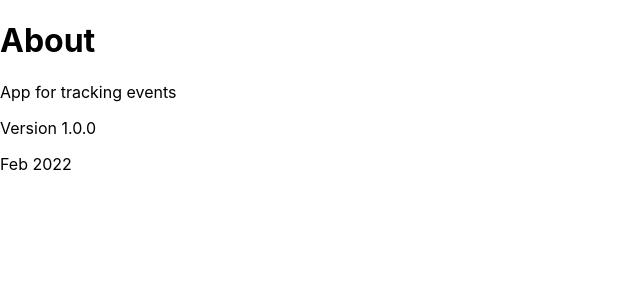
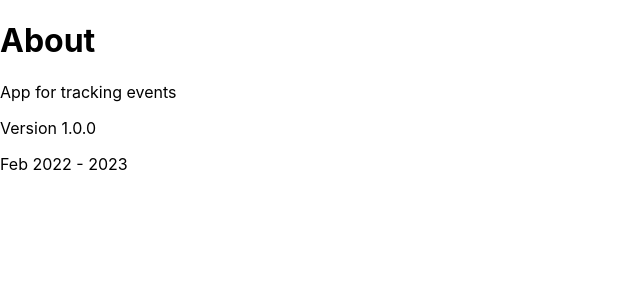
Before and after one commit to tomkent321/my-events, a Next.js app in the folder my-events-frontend/: page /about in a window 1280 px wide. Shown: the top 300 px of the page, without its empty margins (0-640 px from the left). Built offline with nearby package versions, Linux system fonts and the light colour scheme.

Commit message:
About adjust

```diff
--- a/my-events-frontend/pages/about.js
+++ b/my-events-frontend/pages/about.js
@@ -4,7 +4,7 @@ export default function AboutPage() {
       <h1>About</h1>
       <p>App for tracking events</p>
       <p>Version 1.0.0</p>
-      <p>Feb 2022</p>
+      <p>Feb 2022 - 2023</p>
     </div>
   )
 }
```
